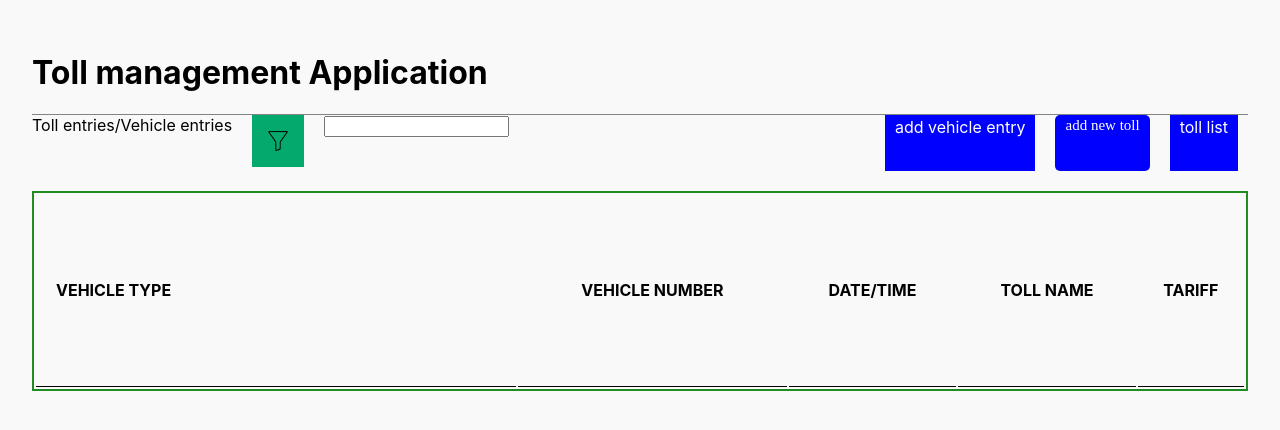
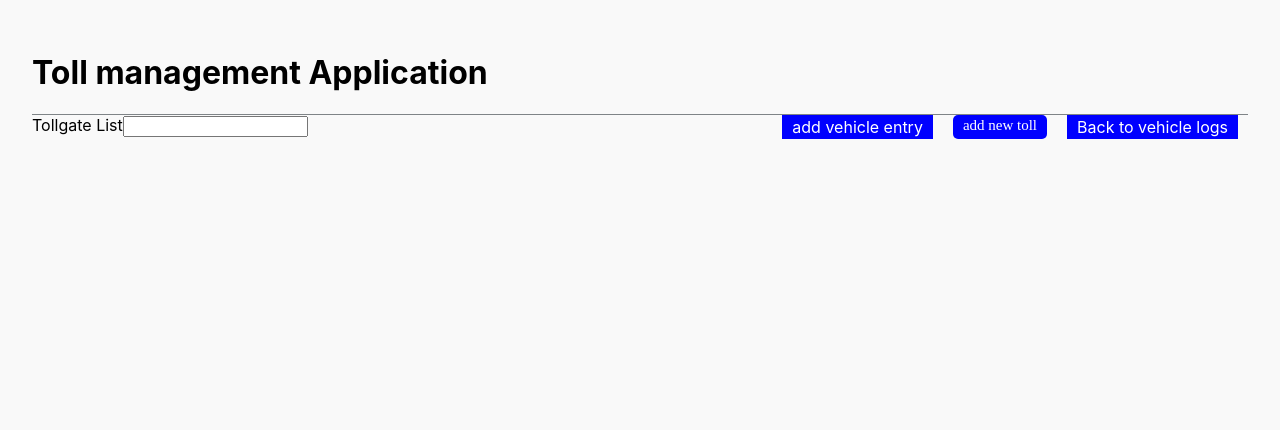
Before and after one commit to staticGuru/toll_management_system, a React (Create React App) app: page /toll_list in a window 1280 px wide. Shown: the top 430 px of the page. Built offline with nearby package versions, Linux system fonts and the light colour scheme.

Commit message:
add the routers

```diff
--- a/package.json
+++ b/package.json
@@ -9,6 +9,7 @@
     "react": "^18.2.0",
     "react-dom": "^18.2.0",
     "react-redux": "^8.0.2",
+    "react-router-dom": "^5.3.3",
     "react-scripts": "5.0.1",
     "redux": "^4.2.0",
     "redux-devtools-extension": "^2.13.9",
--- a/src/App.js
+++ b/src/App.js
@@ -4,11 +4,18 @@ import Home from "./pages/home";
 import Layout from "./component.js/layout";
 import { Provider } from "react-redux";
 import store from "./redux/store";
+
+import { BrowserRouter as Router, Routes, Route, Link, useRoutes } from "react-router-dom";
+import TollList from "./pages/tollList";
 function App() {
+
   return (
     <Provider store={store}>
       <Layout>
-        <Home />
+        <Router>
+          <Route exact path="/"><Home /></Route>
+          <Route exact path="/toll_list"><TollList /></Route>
+        </Router>
       </Layout>
     </Provider>
   );
--- a/src/component.js/actionBar.js
+++ b/src/component.js/actionBar.js
@@ -1,5 +1,6 @@
 import React, { useEffect, useState } from "react";
 import { connect } from "react-redux";
+import { useHistory } from "react-router-dom";
 import filterIcon from "../assets/filter.png";
 import { filterToll, searchVehicle } from "../redux/Toll/toll.actions";
 import AddToll from "./addToll";
@@ -9,7 +10,10 @@ import CustomButton from "./customButton";
 function ActionBar(props) {
   const [addVehicleEntry, setAddVehicleEntry] = useState(false);
   const [tollFilter, setTollFilter] = useState();
-  const [searchValue,setSearchValue] = useState();
+  const [searchValue, setSearchValue] = useState();
+  const history = useHistory();
+  const isTollListPage =window.location.href?.toString()?.includes('toll_list');
+
   useEffect(() => {
     var modal = document.querySelector(".modal");
     var trigger = document.querySelector(".trigger");
@@ -57,40 +61,23 @@ function ActionBar(props) {
     document.getElementById("myDropdown").classList.toggle("show");
   }
 
-  function filterFunction() {
-    var input, filter, ul, li, a, i, div, txtValue;
-    input = document.getElementById("myInput");
-    filter = input.value.toUpperCase();
-    div = document.getElementById("myDropdown");
-    a = div.getElementsByTagName("a");
-    for (i = 0; i < a.length; i++) {
-      txtValue = a[i].textContent || a[i].innerText;
-      if (txtValue.toUpperCase().indexOf(filter) > -1) {
-        a[i].style.display = "";
-      } else {
-        a[i].style.display = "none";
-      }
-    }
-  }
-  const changeSearchValue=(text) => {
 
-    if(text?.trim()?.length >0){
-      console.log("text",text)
+  const changeSearchValue = (text) => {
+    if (text?.trim()?.length > 0) {
+      console.log("text", text);
       setSearchValue(text);
       props.searchVehicle(text);
-    }else{
+    } else {
       setSearchValue();
       props.searchVehicle();
     }
-
-
-  }
+  };
   return (
     <div className="action-container">
       <div style={{ display: "flex", flexDirection: "row" }}>
-        <div>Toll entries/Vehicle entries</div>
+       {isTollListPage?<div>Tollgate List</div>:<div>Toll entries/Vehicle entries</div>}
 
-        <div
+        {!isTollListPage && <div
           className="filter-container dropdown"
           style={styles.filterContainer}
         >
@@ -116,7 +103,9 @@ function ActionBar(props) {
             {/*          <input type="text" placeholder="Search.." id="myInput" onkeyup={()=>filterFunction()}/>
              */}
             <div
-              style={{ backgroundColor: tollFilter==undefined?'green':"white" }}
+              style={{
+                backgroundColor: tollFilter == undefined ? "green" : "white",
+              }}
               onClick={() => changeTollFilter()}
             >
               All
@@ -135,11 +124,18 @@ function ActionBar(props) {
               </div>
             ))}
           </div>
-        </div>
+        </div>}
         <div>
           <div class="wrap">
             <div class="search">
-              <input type="text" class="searchTerm" value={searchValue} onChange={(e) =>changeSearchValue(e.target.value?.toUpperCase())}/>
+              <input
+                type="text"
+                class="searchTerm"
+                value={searchValue}
+                onChange={(e) =>
+                  changeSearchValue(e.target.value?.toUpperCase())
+                }
+              />
             </div>
           </div>
         </div>
@@ -165,7 +161,7 @@ function ActionBar(props) {
             </div>
           </div>
         </div>
-        <CustomButton onClick={() => {}}>toll list</CustomButton>
+        {isTollListPage?<CustomButton onClick={() => {history.push('/')}}>Back to vehicle logs</CustomButton>:<CustomButton onClick={() => {history.push('/toll_list')}}>toll list</CustomButton>}
       </div>
     </div>
   );
@@ -182,14 +178,14 @@ const styles = {
 const mapStateToProps = (state) => {
   return {
     count: state.toll.count,
-    entryData: state.toll.entry_data
+    entryData: state.toll.entry_data,
   };
 };
 
 const mapDispatchToProps = (dispatch) => {
   return {
     filterToll: (e) => dispatch(filterToll(e)),
-    searchVehicle:(e) => dispatch(searchVehicle(e))
+    searchVehicle: (e) => dispatch(searchVehicle(e)),
   };
 };
 export default connect(mapStateToProps, mapDispatchToProps)(ActionBar);
--- /dev/null
+++ b/src/pages/tollList.js
@@ -0,0 +1,12 @@
+import React from 'react'
+import ActionBar from '../component.js/actionBar'
+
+function TollList() {
+  return (
+    <div className='home'>
+    <ActionBar tollList={[]} />
+    </div>
+  )
+}
+
+export default TollList
```
Also changed, not shown: 2 other files (tests, documents, lock files or other folders).
